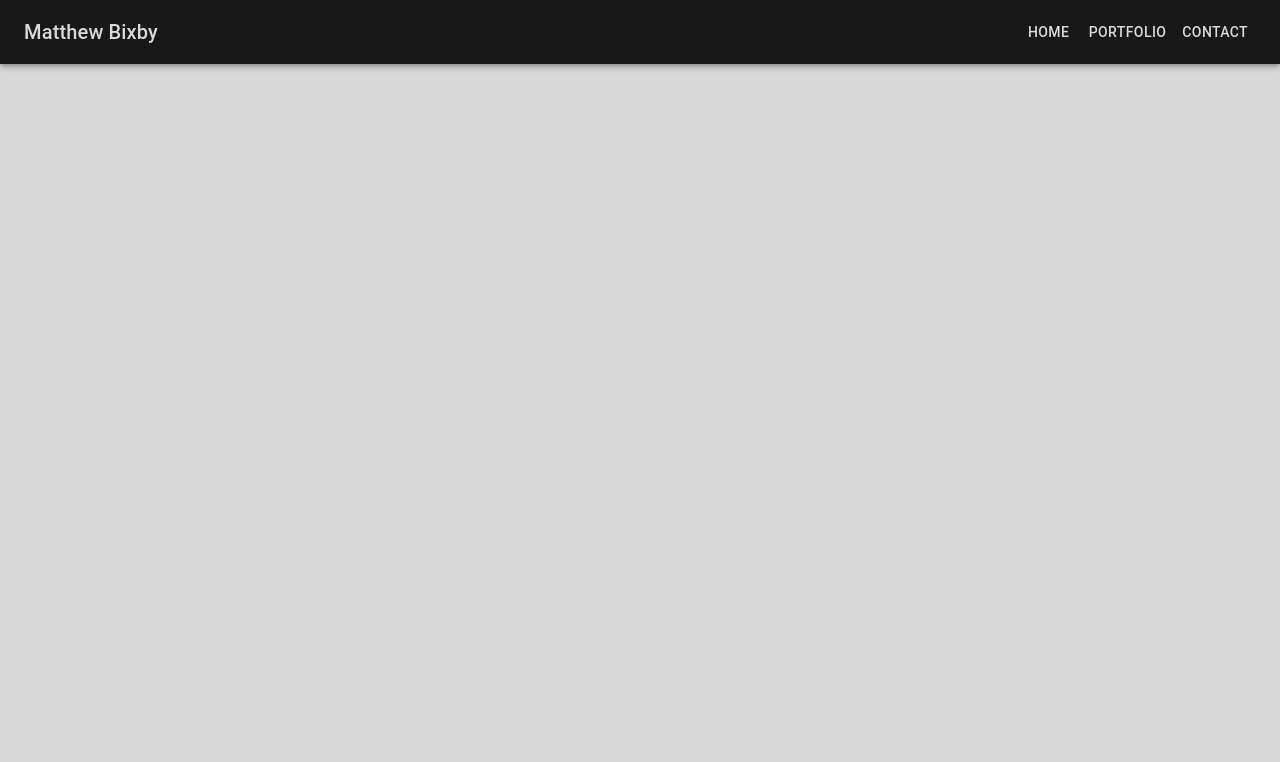
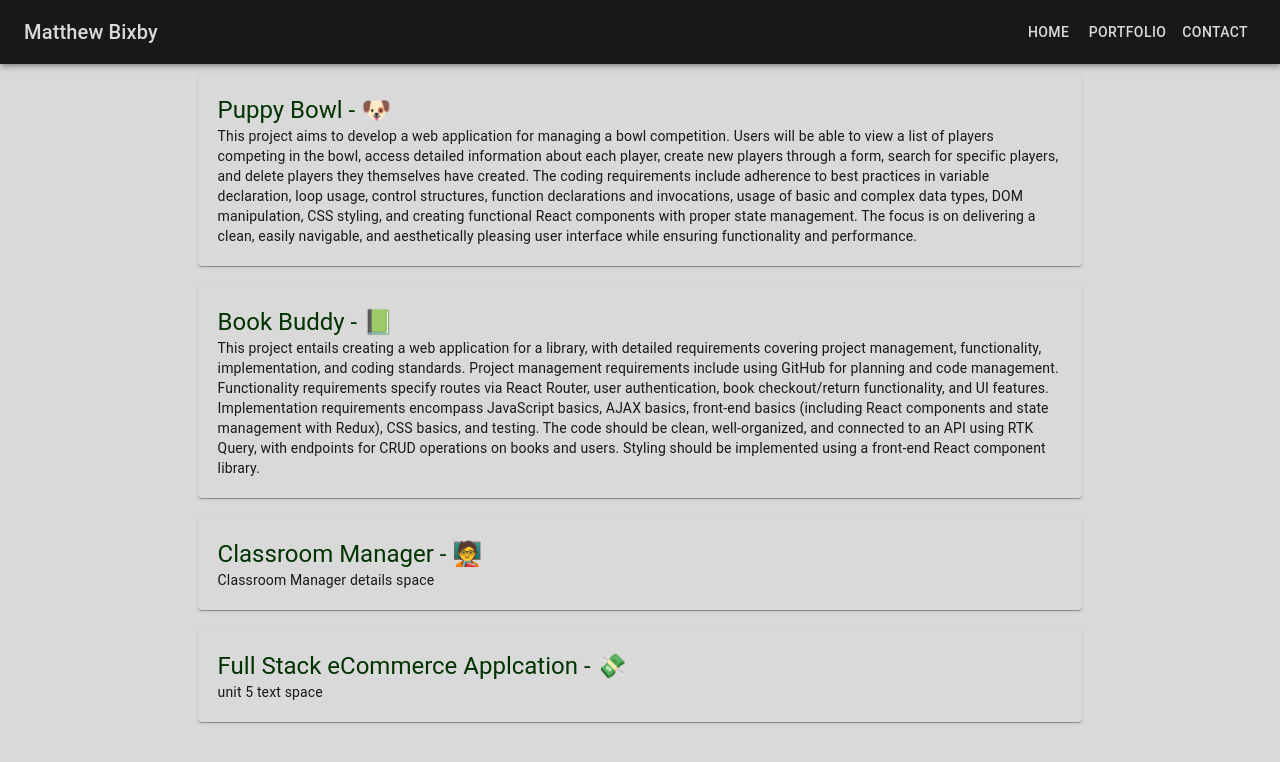
Before and after one commit to mattbixby123/bixbyPortfolio, a React (Vite) app: page /portfolio in a window 1280 px wide. Shown: the top 762 px of the page. Built offline with nearby package versions, Linux system fonts and the light colour scheme.

Commit message:
Buffing out Portfolio route - mid progress commit

```diff
--- a/src/client/App.jsx
+++ b/src/client/App.jsx
@@ -14,7 +14,7 @@ function App() {
     <NavBar />
     <Routes>
       <Route path= '/' element={<Home />} />
-      {/* <Route path= '/portfolio' element={<Portfolio />} /> */}
+      <Route path= '/portfolio' element={<Portfolio />} />
       <Route path= '/contact' element={<Contact />} />
     </Routes>
     </div>
--- a/src/client/components/Home.jsx
+++ b/src/client/components/Home.jsx
@@ -6,31 +6,44 @@ function Home() {
     <div style={{ display: 'flex' }}>
       <Paper elevation={1} sx={{ padding: '20px', backgroundColor: '#d9d9d9', color: '#181818', width: '20%' }}>
         <img src="Bixby-purpleback.png" alt="Avatar" style={{ width: '100%' }} />
+            <div className="logo-container">
+              <img src="ic-logo-blue.webp" alt="IthacaCollegeLogo" className="logo-image" />
+              <img src="fullstack-academy-logo-square-lg.jpg" alt="fullstackAcademyLogo" className='logo-image' />
+            </div>
       </Paper>
       <Paper elevation={1} sx={{ backgroundColor: '#d9d9d9', color: '#181818', width: '80%' }}>
         <CardContent>
           <Typography variant="h5" color="#003300" component="div">
             About Me
           </Typography>
+          <br />
           <Typography variant="body2" color="#181818" component="p">
-            "Lorem ipsum dolor sit amet, consectetur adipiscing elit, sed do eiusmod tempor incididunt ut labore et dolore magna aliqua. Ut enim ad minim veniam, quis nostrud exercitation ullamco laboris nisi ut aliquip ex ea commodo consequat. Duis aute irure dolor in reprehenderit in voluptate velit esse cillum dolore eu fugiat nulla pariatur. Excepteur sint occaecat cupidatat non proident, sunt in culpa qui officia deserunt mollit anim id est laborum."
+          Hello there 👋 ... I'm Matthew Bixby, and I'm deeply passionate about full-stack web development. I view it as the cornerstone of the future and continuously strive to enhance my skills in this field. With an inherent love for learning, coupled with a natural aptitude for visualization and problem-solving, I pride myself on being an exceptionally fast learner.
+
+Recently, I enrolled in the Web Development Program at Fullstack Academy, driven by my fervent belief in the transformative power of web development. My studies encompass HTML5, CSS, JavaScript, Git and GitHub, JavaScript APIs, React (including React Router and React Hooks), Redux, SQL, and Prisma ORM.
           </Typography>
+          <br />
           <Typography variant="h5" color="#003300" component="div">
             Education
           </Typography>
           <Typography variant="body2" color="#181818" component="p">
-            "Lorem ipsum dolor sit amet, consectetur adipiscing elit, sed do eiusmod tempor incididunt ut labore et dolore magna aliqua. Ut enim ad minim veniam, quis nostrud exercitation ullamco laboris nisi ut aliquip ex ea commodo consequat. Duis aute irure dolor in reprehenderit in voluptate velit esse cillum dolore eu fugiat nulla pariatur. Excepteur sint occaecat cupidatat non proident, sunt in culpa qui officia deserunt mollit anim id est laborum."
+            <ul>
+              <li>
+              I have a Bachelor of Science in Chemistry from Ithaca College c/o 2017.
+              </li>
+              <li>
+              As of June 13th, 2024 I'll have a Web Development Certificate issued by Fullstack Academy for my immersive web development program (28 wks)
+              </li>
+            </ul>
           </Typography>
-            <div className="logo-container">
-              <img src="ic-logo-blue.webp" alt="IthacaCollegeLogo" className="logo-image" />
-              <img src="fullstack-academy-logo-square-lg.jpg" alt="fullstackAcademyLogo" className='logo-image' />
-            </div>
           <Typography variant="h5" color="#003300" component="div">
             Technologies Mastered
           </Typography>
+          <br />
           <Typography variant="body2" color="#181818" component="p">
-            "Lorem ipsum dolor sit amet, consectetur adipiscing elit, sed do eiusmod tempor incididunt ut labore et dolore magna aliqua. Ut enim ad minim veniam, quis nostrud exercitation ullamco laboris nisi ut aliquip ex ea commodo consequat. Duis aute irure dolor in reprehenderit in voluptate velit esse cillum dolore eu fugiat nulla pariatur. Excepteur sint occaecat cupidatat non proident, sunt in culpa qui officia deserunt mollit anim id est laborum."
+              HTML5, CSS, JavaScript, Git and GitHub, JavaScript APIs, React, React Router, and React Hooks, Redux, SQL, Prisma ORM
           </Typography>
+          <br />
           <Typography variant="h5" color="#003300" component="div">
             Hobbies and Interests
           </Typography>
--- a/src/client/components/Portfolio.jsx
+++ b/src/client/components/Portfolio.jsx
@@ -1,6 +1,43 @@
+import React from "react";
+import { Paper, Typography } from '@mui/material'
+
 function Portfolio() {
   return (
-    asdf
+    <>
+    <div className="projectList">
+    <Paper elevation={1} sx={{ backgroundColor: '#d9d9d9', color: '#181818', padding: '20px', marginBottom: '20px' }}>
+      <Typography variant="h5" color="#003300" component="div">
+        Puppy Bowl - <a href="https://664255b4e94e3705d7a90302--bespoke-pixie-99297e.netlify.app/" target="_blank">🐶</a>
+      </Typography>
+      <Typography variant="body2" color="#181818" component="p">
+      This project aims to develop a web application for managing a bowl competition. Users will be able to view a list of players competing in the bowl, access detailed information about each player, create new players through a form, search for specific players, and delete players they themselves have created. The coding requirements include adherence to best practices in variable declaration, loop usage, control structures, function declarations and invocations, usage of basic and complex data types, DOM manipulation, CSS styling, and creating functional React components with proper state management. The focus is on delivering a clean, easily navigable, and aesthetically pleasing user interface while ensuring functionality and performance.
+      </Typography>
+    </Paper>
+    <Paper elevation={1} sx={{ backgroundColor: '#d9d9d9', color: '#181818', padding: '20px', marginBottom: '20px'  }}>
+      <Typography variant="h5" color="#003300" component="div">
+        Book Buddy - <a href="tbd" target="_blank">📗</a>
+      </Typography>
+      <Typography variant="body2" color="#181818" component="p">
+      This project entails creating a web application for a library, with detailed requirements covering project management, functionality, implementation, and coding standards. Project management requirements include using GitHub for planning and code management. Functionality requirements specify routes via React Router, user authentication, book checkout/return functionality, and UI features. Implementation requirements encompass JavaScript basics, AJAX basics, front-end basics (including React components and state management with Redux), CSS basics, and testing. The code should be clean, well-organized, and connected to an API using RTK Query, with endpoints for CRUD operations on books and users. Styling should be implemented using a front-end React component library.      </Typography>
+    </Paper>
+    <Paper elevation={1} sx={{ backgroundColor: '#d9d9d9', color: '#181818', padding: '20px', marginBottom: '20px'  }}>
+      <Typography variant="h5" color="#003300" component="div">
+        Classroom Manager - <a href="tbd" target="_blank">🧑‍🏫</a>
+      </Typography>
+      <Typography variant="body2" color="#181818" component="p">
+        Classroom Manager details space
+      </Typography>
+    </Paper>
+    <Paper elevation={1} sx={{ backgroundColor: '#d9d9d9', color: '#181818', padding: '20px', marginBottom: '20px' }}>
+      <Typography variant="h5" color="#003300" component="div">
+        Full Stack eCommerce Applcation - <a href="tbd" target="_blank">💸</a>
+      </Typography>
+      <Typography variant="body2" color="#181818" component="p">
+        unit 5 text space
+      </Typography>
+    </Paper>
+    </div>
+    </>
    );
 }
 
--- a/src/client/style.css
+++ b/src/client/style.css
@@ -65,7 +65,7 @@ button:focus-visible {
 
 .logo-container {
   display: flex;
-  align-items: center;
+  justify-content: center;
 }
 
 .logo-image {
@@ -80,3 +80,7 @@ button:focus-visible {
 .main-text-contact {
   font-size: 18px;
 }
+
+.projectList{
+  width: 70%;
+}
```
